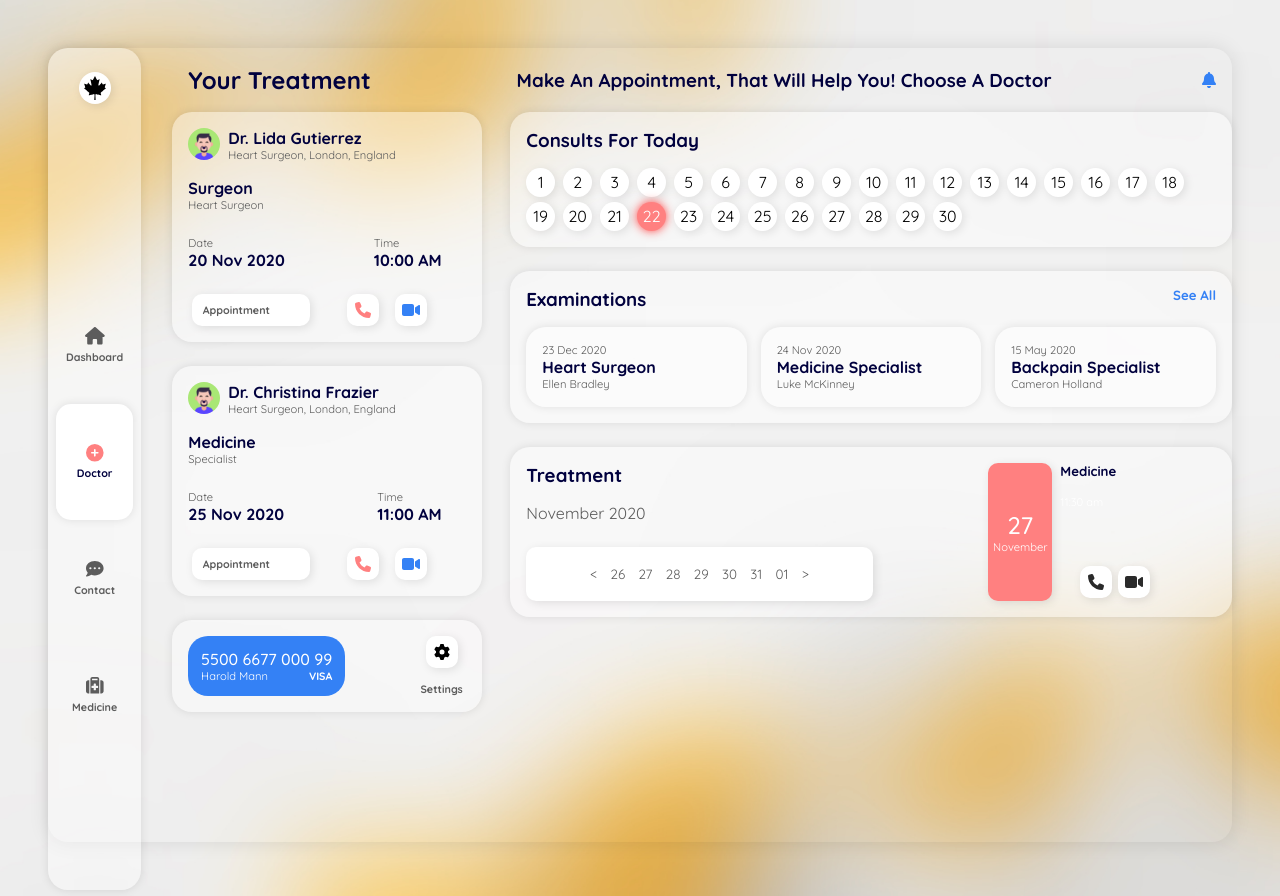
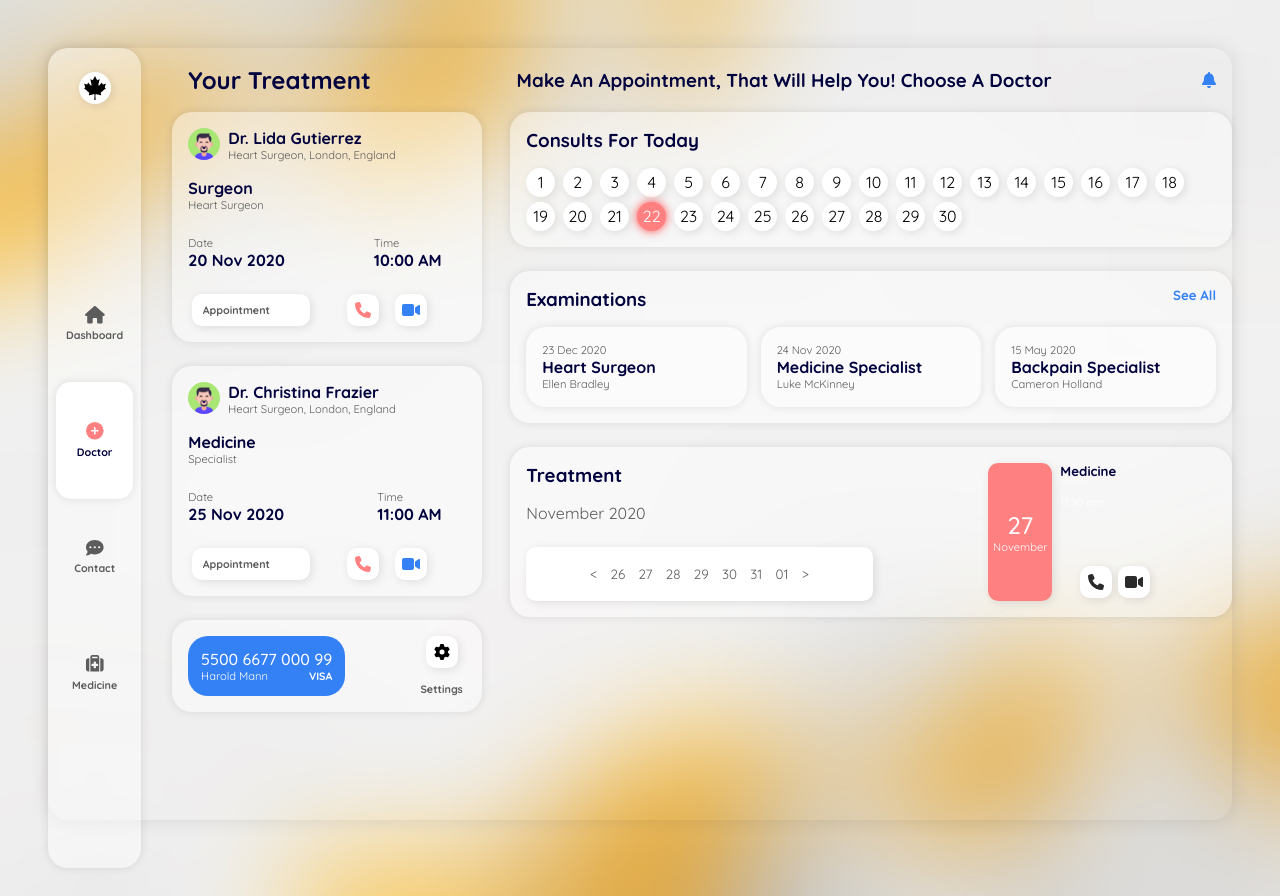
Before and after one commit to joshuaoni/shmt, a React (Create React App) app: page / in a window 1280 px wide. Built offline with nearby package versions, Linux system fonts and the light colour scheme.

Commit message:
first commit

```diff
--- a/src/App.css
+++ b/src/App.css
@@ -22,7 +22,7 @@
 
 .left {
   width: 7.88%;
-  height: 99.2vh;;
+  height: 96.5vh;;
 }
 
 .right {
```
